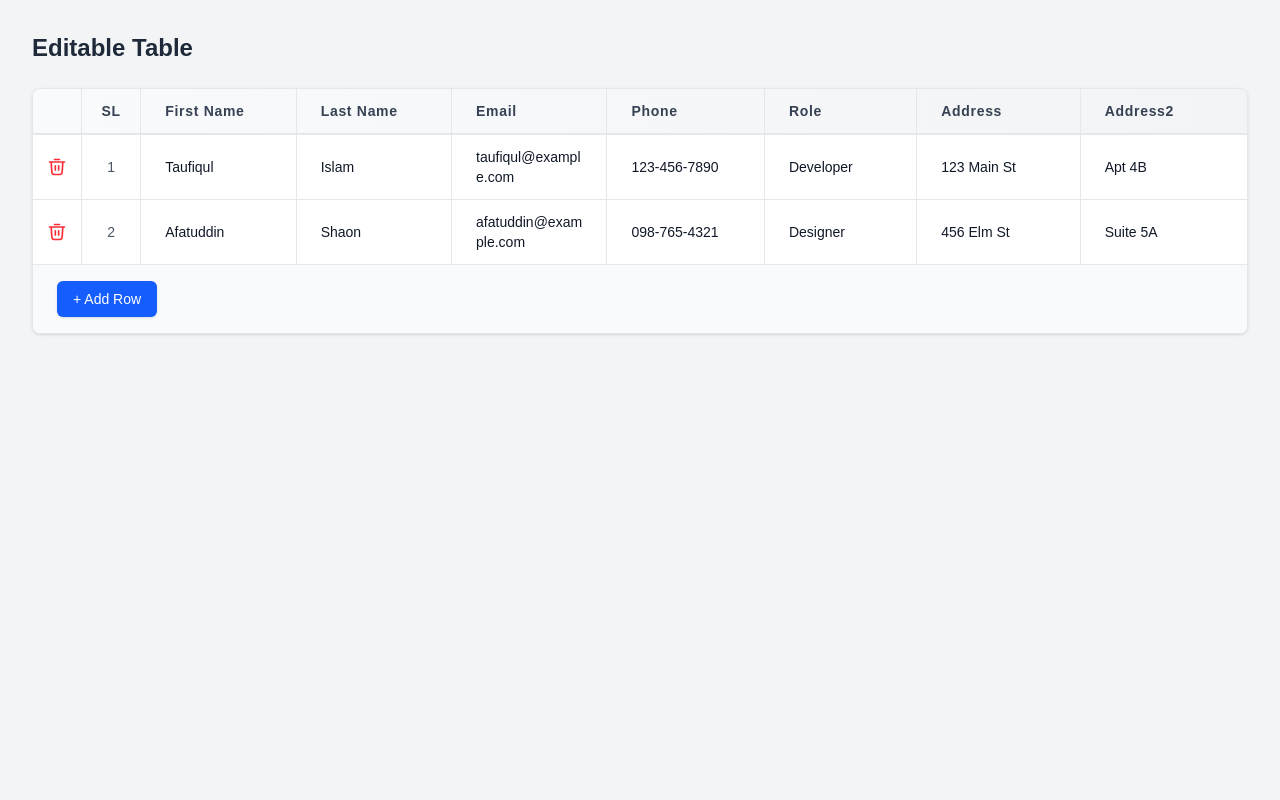
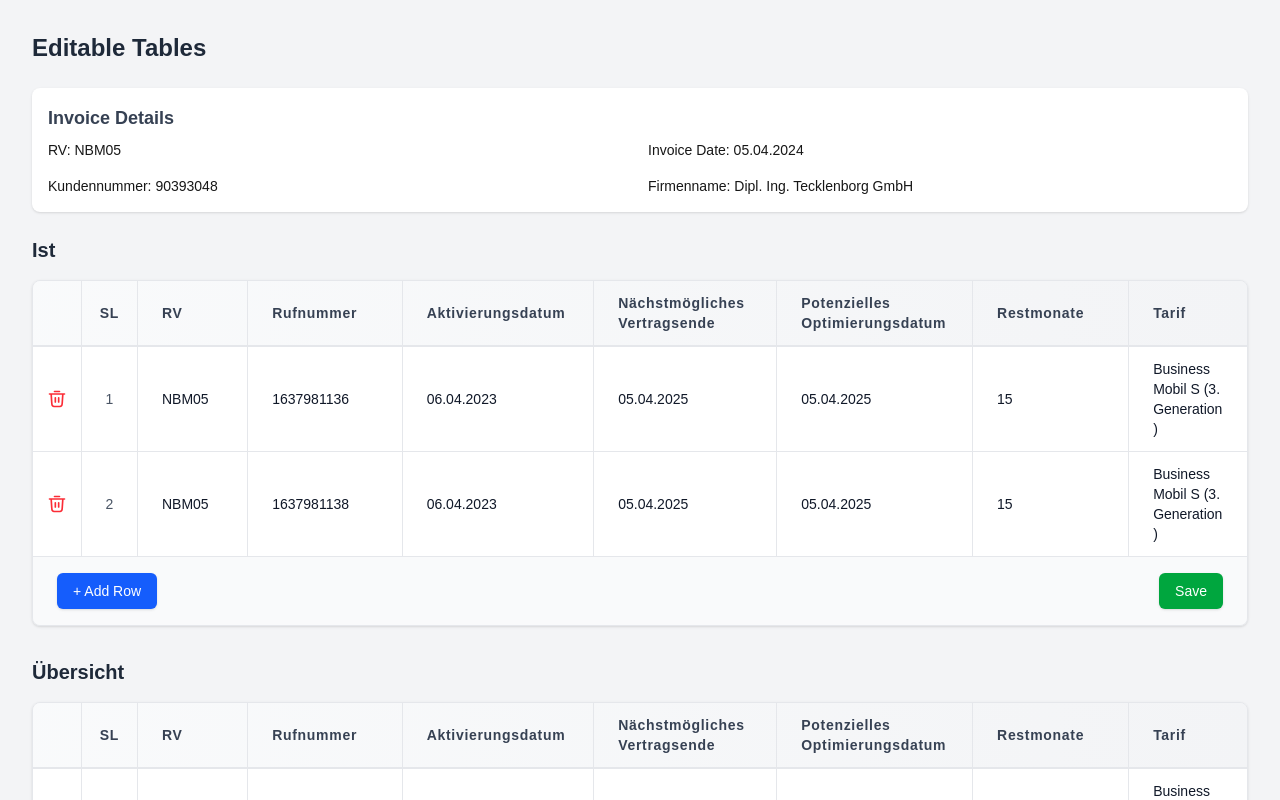
Before and after one commit to Taufiqul7756/custom-table, a Next.js app: page / in a window 1280 px wide. Shown: the top 800 px of the page. Built offline with nearby package versions, Linux system fonts and the light colour scheme.

Commit message:
feat: json map and add save button - show updated json as console

```diff
--- a/app/CustomTable.tsx
+++ b/app/CustomTable.tsx
@@ -15,9 +15,16 @@ interface RowData {
 interface CustomTableProps {
   columns: Column[];
   initialData?: RowData[];
+  title?: string;
+  onSave?: (data: RowData[], title: string) => void;
 }
 
-export function CustomTable({ columns, initialData = [] }: CustomTableProps) {
+export function CustomTable({
+  columns,
+  initialData = [],
+  title,
+  onSave,
+}: CustomTableProps) {
   const [data, setData] = useState<RowData[]>(initialData);
   const [editingCell, setEditingCell] = useState<{
     rowIndex: number;
@@ -115,7 +122,19 @@ export function CustomTable({ columns, initialData = [] }: CustomTableProps) {
     setEditingCell(null);
   };
 
+  const handleSave = () => {
+    if (onSave) {
+      onSave(data, title || "");
+    }
+  };
+
   return (
+    <div className="mb-8">
+      {title && (
+        <h2 className="text-xl font-semibold text-gray-800 mb-4 capitalize">
+          {title}
+        </h2>
+      )}
       <div className="w-full overflow-x-auto rounded-lg shadow-sm border border-gray-200">
         <table className="min-w-full border-collapse">
           <thead>
@@ -244,7 +263,9 @@ export function CustomTable({ columns, initialData = [] }: CustomTableProps) {
                         editingCell?.columnKey === column.key
                           ? row[column.key] || ""
                           : row[column.key] || (
-                            <span className="text-gray-400">Click to edit</span>
+                              <span className="text-gray-400">
+                                Click to edit
+                              </span>
                             )}
                       </span>
                     </td>
@@ -254,13 +275,20 @@ export function CustomTable({ columns, initialData = [] }: CustomTableProps) {
             ))}
           </tbody>
         </table>
-      <div className="bg-gray-50 px-6 py-4 border-t border-gray-200">
+        <div className="bg-gray-50 px-6 py-4 border-t border-gray-200 flex justify-between">
           <button
             onClick={addNewRow}
             className="px-4 py-2 bg-blue-600 text-white text-sm font-medium rounded-md hover:bg-blue-700 focus:outline-none focus:ring-2 focus:ring-blue-500 focus:ring-offset-2 transition-colors shadow-sm"
           >
             + Add Row
           </button>
+          <button
+            onClick={handleSave}
+            className="px-4 py-2 bg-green-600 text-white text-sm font-medium rounded-md hover:bg-green-700 focus:outline-none focus:ring-2 focus:ring-green-500 focus:ring-offset-2 transition-colors shadow-sm"
+          >
+            Save
+          </button>
+        </div>
       </div>
     </div>
   );
--- a/app/page.tsx
+++ b/app/page.tsx
@@ -1,45 +1,120 @@
+// Import JSON data
+
+"use client";
+
+import { useState } from "react";
+import tableData from "../table.json";
 import { CustomTable } from "./CustomTable";
 
+interface RowData {
+  id?: number;
+  [key: string]: string | number | undefined;
+}
+
 export default function Home() {
-  const columns = [
-    { key: "Del", label: "" },
-    { key: "#", label: "SL" },
-    { key: "firstName", label: "First Name" },
-    { key: "lastName", label: "Last Name" },
-    { key: "email", label: "Email" },
-    { key: "phone", label: "Phone" },
-    { key: "role", label: "Role" },
-    { key: "address", label: "Address" },
-    { key: "address2", label: "Address2" },
-  ];
+  const [savedJson, setSavedJson] = useState<Record<string, unknown> | null>(
+    null
+  );
 
-  const initialData = [
-    {
-      id: 1,
-      firstName: "Taufiqul",
-      lastName: "Islam",
-      email: "taufiqul@example.com",
-      phone: "123-456-7890",
-      role: "Developer",
-      address: "123 Main St",
-      address2: "Apt 4B",
-    },
-    {
-      id: 2,
-      firstName: "Afatuddin",
-      lastName: "Shaon",
-      email: "afatuddin@example.com",
-      phone: "098-765-4321",
-      role: "Designer",
-      address: "456 Elm St",
-      address2: "Suite 5A",
-    },
-  ];
+  const handleSave = (data: RowData[], title: string) => {
+    const columns = Object.keys(data[0] || {}).filter(
+      (key) => key !== "id" && key !== "Del" && key !== "#"
+    );
+    const rows = data.map((row) => {
+      const newRow: Record<string, unknown> = {};
+      columns.forEach((col) => {
+        newRow[col] = row[col];
+      });
+      return newRow;
+    });
+
+    const result = {
+      [title]: {
+        columns,
+        rows,
+      },
+    };
+
+    setSavedJson(result);
+    console.log("Saved JSON:", result);
+  };
 
   return (
     <div className="p-8 bg-gray-100 min-h-screen">
-      <h1 className="text-2xl font-bold mb-6 text-gray-800">Editable Table</h1>
-      <CustomTable columns={columns} initialData={initialData} />
+      <h1 className="text-2xl font-bold mb-6 text-gray-800">Editable Tables</h1>
+      {/* Invoice Details */}
+      <div className="mb-6 p-4 bg-white rounded-lg shadow-sm">
+        <h2 className="text-lg font-semibold text-gray-700 mb-2">
+          Invoice Details
+        </h2>
+        <div className="grid grid-cols-2 gap-4 text-sm">
+          <div>
+            <span className="font-medium">RV:</span> {tableData.meta.RV}
+          </div>
+          <div>
+            <span className="font-medium">Invoice Date:</span>{" "}
+            {tableData.meta["Invoice Date"]}
+          </div>
+          <div>
+            <span className="font-medium">Kundennummer:</span>{" "}
+            {tableData.meta.Kundennummer}
+          </div>
+          <div>
+            <span className="font-medium">Firmenname:</span>{" "}
+            {tableData.meta["RE/Firmenname"]}
+          </div>
+        </div>
+      </div>
+
+      {/* Dynamically render all sheets */}
+      {Object.entries(tableData.sheets).map(([sheetName, sheetData]) => {
+        // Skip empty sheets
+        if (
+          !sheetData.columns ||
+          !sheetData.rows ||
+          sheetData.rows.length === 0
+        ) {
+          return null;
+        }
+
+        // Create columns array
+        const columns = [
+          { key: "Del", label: "" },
+          { key: "#", label: "SL" },
+          ...sheetData.columns.map((col: string) => ({
+            key: col,
+            label: col,
+          })),
+        ];
+
+        // Create initial data with IDs
+        // eslint-disable-next-line @typescript-eslint/no-explicit-any
+        const initialData = sheetData.rows.map((row: any, index: number) => ({
+          id: index + 1,
+          ...row,
+        }));
+
+        return (
+          <CustomTable
+            key={sheetName}
+            title={sheetName}
+            columns={columns}
+            initialData={initialData}
+            onSave={handleSave}
+          />
+        );
+      })}
+      {/* Display saved JSON */}
+      {savedJson && (
+        <div className="mt-8 p-4 bg-white rounded-lg shadow-sm">
+          <h2 className="text-lg font-semibold text-gray-700 mb-2">
+            Saved JSON
+          </h2>
+          <pre className="text-sm bg-gray-100 p-4 rounded overflow-x-auto">
+            {JSON.stringify(savedJson, null, 2)}
+          </pre>
+        </div>
+      )}
     </div>
   );
 }
--- a/table.json
+++ b/table.json
@@ -28,7 +28,7 @@
           "Aktivierungsdatum": "06.04.2023",
           "Nächstmögliches Vertragsende": "05.04.2025",
           "Potenzielles Optimierungsdatum": "05.04.2025",
-          "Restmonate": 0,
+          "Restmonate": 15,
           "Tarif": "Business Mobil S (3. Generation)"
         },
         {
@@ -37,12 +37,72 @@
           "Aktivierungsdatum": "06.04.2023",
           "Nächstmögliches Vertragsende": "05.04.2025",
           "Potenzielles Optimierungsdatum": "05.04.2025",
-          "Restmonate": 0,
+          "Restmonate": 15,
           "Tarif": "Business Mobil S (3. Generation)"
         }
       ]
     },
-    "übersicht": {},
-    "laufzeitenanalyse": {}
+    "übersicht": {
+      "columns": [
+        "RV",
+        "Rufnummer",
+        "Aktivierungsdatum",
+        "Nächstmögliches Vertragsende",
+        "Potenzielles Optimierungsdatum",
+        "Restmonate",
+        "Tarif"
+      ],
+      "rows": [
+        {
+          "RV": "NBM05",
+          "Rufnummer": 1637981136,
+          "Aktivierungsdatum": "06.04.2023",
+          "Nächstmögliches Vertragsende": "05.04.2025",
+          "Potenzielles Optimierungsdatum": "05.04.2025",
+          "Restmonate": 15,
+          "Tarif": "Business Mobil S (3. Generation)"
+        },
+        {
+          "RV": "NBM05",
+          "Rufnummer": 1637981138,
+          "Aktivierungsdatum": "06.04.2023",
+          "Nächstmögliches Vertragsende": "05.04.2025",
+          "Potenzielles Optimierungsdatum": "05.04.2025",
+          "Restmonate": 15,
+          "Tarif": "Business Mobil S (3. Generation)"
+        }
+      ]
+    },
+    "laufzeitenanalyse": {
+      "columns": [
+        "RV",
+        "Rufnummer",
+        "Aktivierungsdatum",
+        "Nächstmögliches Vertragsende",
+        "Potenzielles Optimierungsdatum",
+        "Restmonate",
+        "Tarif"
+      ],
+      "rows": [
+        {
+          "RV": "NBM05",
+          "Rufnummer": 1637981136,
+          "Aktivierungsdatum": "06.04.2023",
+          "Nächstmögliches Vertragsende": "05.04.2025",
+          "Potenzielles Optimierungsdatum": "05.04.2025",
+          "Restmonate": 15,
+          "Tarif": "Business Mobil S (3. Generation)"
+        },
+        {
+          "RV": "NBM05",
+          "Rufnummer": 1637981138,
+          "Aktivierungsdatum": "06.04.2023",
+          "Nächstmögliches Vertragsende": "05.04.2025",
+          "Potenzielles Optimierungsdatum": "05.04.2025",
+          "Restmonate": 15,
+          "Tarif": "Business Mobil S (3. Generation)"
+        }
+      ]
+    }
   }
 }
```
Lines whose indentation alone changed are shown as unchanged.
